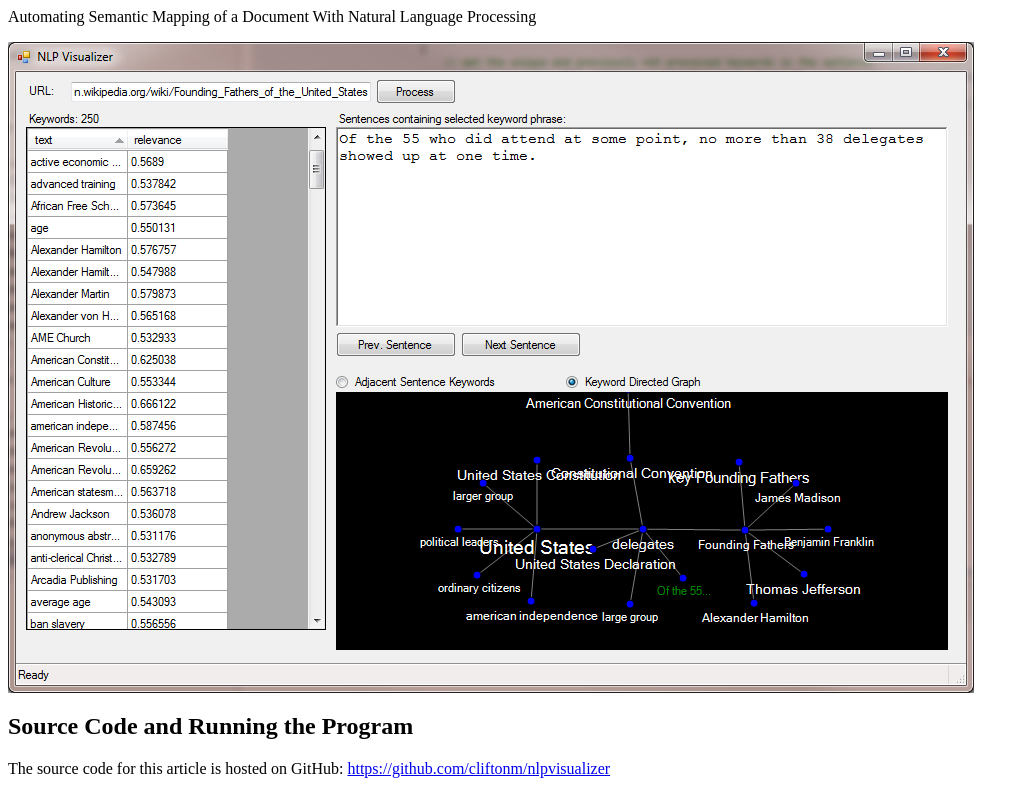
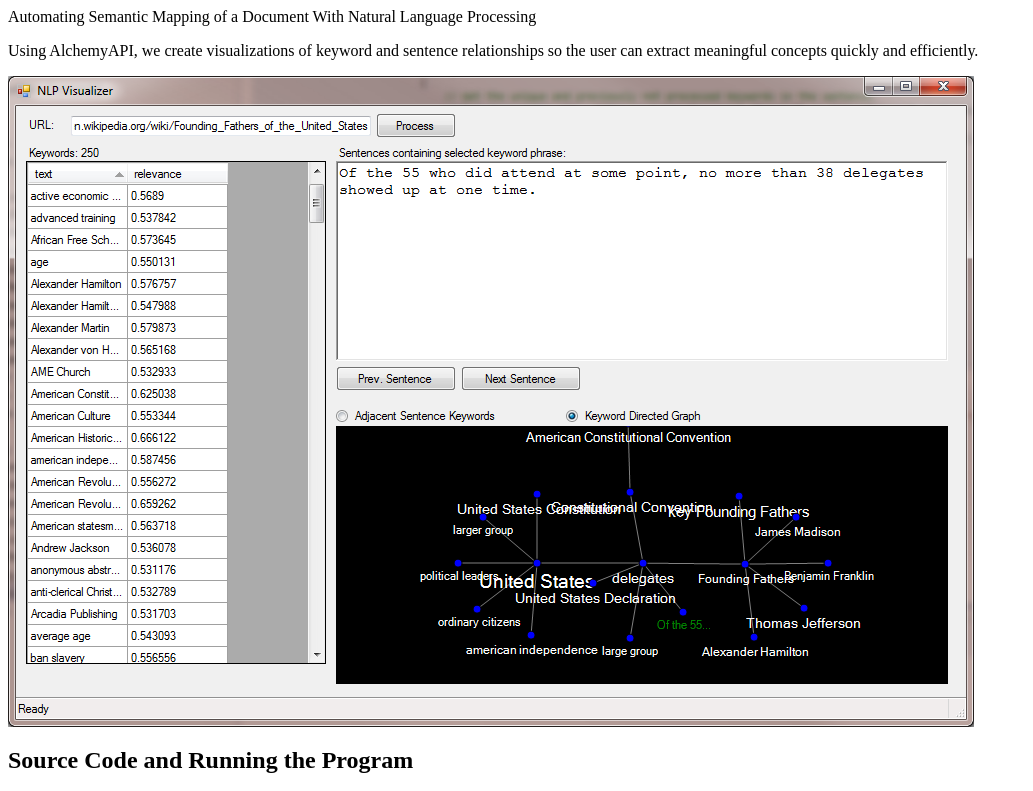
Before and after one commit to cliftonm/nlpvisualizer, a plain HTML site: page Article/index.htm in a window 1280 px wide. Shown: the top 791 px of the page, without its empty margins (0-1033 px from the left). Drawn offline with Linux system fonts and the light colour scheme.

Commit message:
Minor update: article one-line description.

```diff
--- a/Article/index.htm
+++ b/Article/index.htm
@@ -9,6 +9,9 @@
 <body>
 
 <p>Automating Semantic Mapping of a Document With Natural Language Processing</p>
+<p>Using AlchemyAPI, we create visualizations of keyword and sentence
+relationships so the user can extract meaningful concepts quickly and
+efficiently.</p>
 <p><img border="0" src="screenshot.png" width="966" height="651"></p>
 <h2>Source Code and Running the Program</h2>
 <p>The source code for this article is hosted on GitHub:
```
